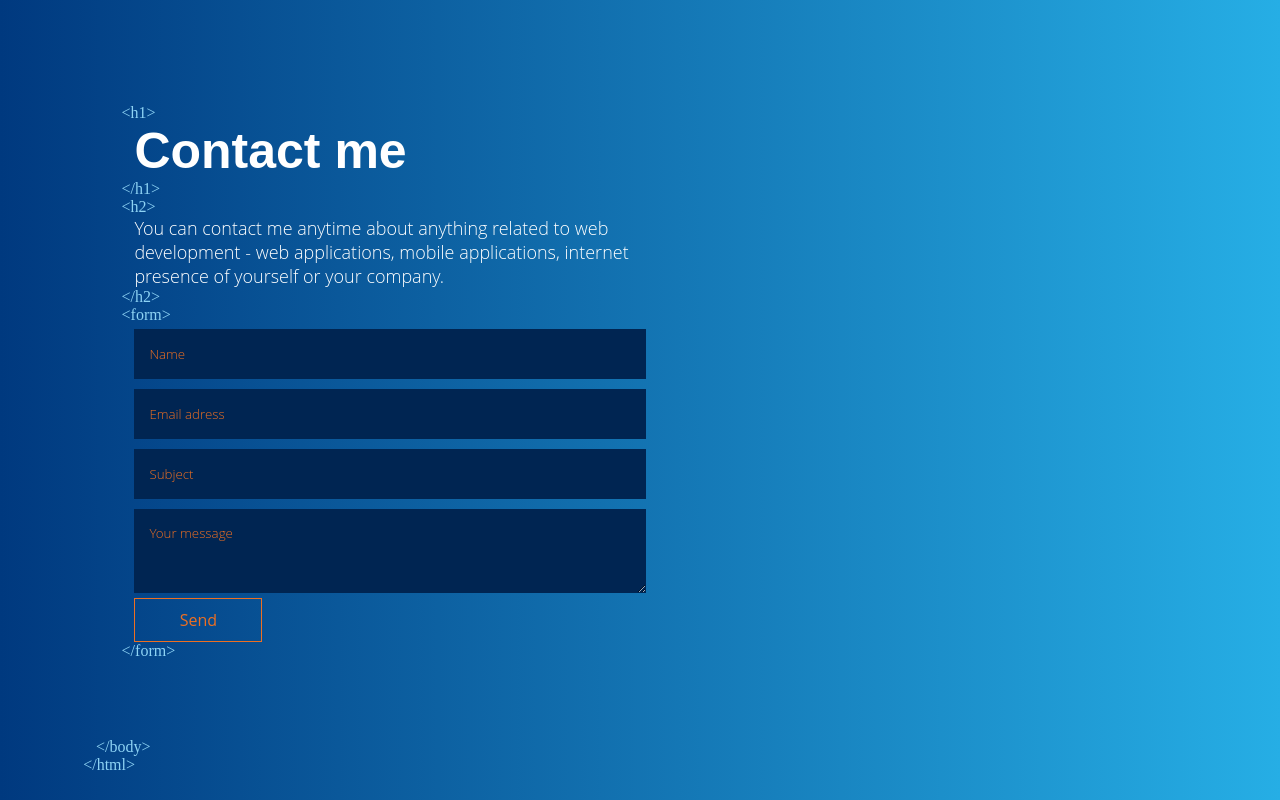
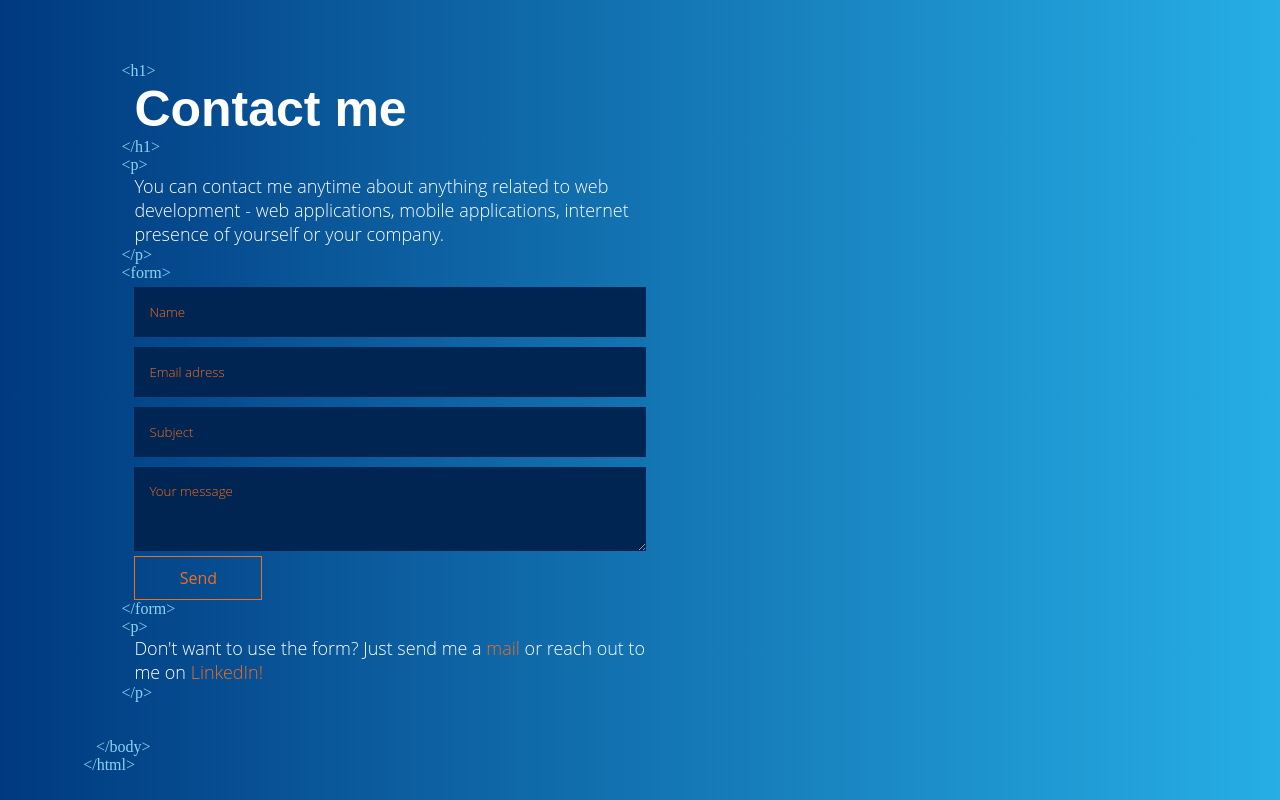
Before and after one commit to KingLouie1994/portfolio_page_1.3, a React (Create React App) app: page / in a window 1280 px wide. Shown: the part 2400-3200 px from the top of the page. Built offline with nearby package versions, Linux system fonts and the light colour scheme; a web font is replaced by a local one.

Commit message:
user gets info if form worked or not

```diff
--- a/src/components/Contact.js
+++ b/src/components/Contact.js
@@ -4,6 +4,8 @@ import React, { useState, useEffect } from "react";
 // Imports from third party libraries
 import { useForm } from "react-hook-form";
 import emailjs from "emailjs-com";
+import { ToastContainer, toast } from "react-toastify";
+import "react-toastify/dist/ReactToastify.min.css";
 
 // Imports for styling
 import styled from "styled-components";
@@ -25,6 +27,31 @@ const Contact = () => {
 
   const { register, errors, handleSubmit, reset } = useForm();
 
+  const toastifySuccess = () => {
+    toast.success("Message sent!", {
+      position: "bottom-right",
+      autoClose: 10000,
+      hideProgressBar: false,
+      closeOnClick: true,
+      pauseOnHover: true,
+      draggable: false,
+      className: "submit-feedback success",
+      toastId: "notifyToast",
+    });
+  };
+
+  const toastifyError = () => {
+    toast.error("Something went wrong, just send me a mail!", {
+      position: "bottom-right",
+      autoClose: 5000,
+      hideProgressBar: false,
+      closeOnClick: true,
+      pauseOnHover: true,
+      draggable: true,
+      progress: undefined,
+    });
+  };
+
   const onSubmit = async (data) => {
     try {
       const templateParams = {
@@ -40,11 +67,12 @@ const Contact = () => {
         process.env.REACT_APP_USER_ID
       );
       reset();
+      toastifySuccess();
     } catch (e) {
       console.log(e);
+      toastifyError();
     }
   };
-
 
   return (
     <React.Fragment>
@@ -59,13 +87,13 @@ const Contact = () => {
             <p>{"<h1>"}</p>
             <h1>Contact me</h1>
             <p>{"</h1>"}</p>
-            <p>{"<h2>"}</p>
+            <p>{"<p>"}</p>
             <h2>
               You can contact me anytime about anything related to web
               development - web applications, mobile applications, internet
               presence of yourself or your company.
             </h2>
-            <p>{"</h2>"}</p>
+            <p>{"</p>"}</p>
             <p>{"<form>"}</p>
             <StyledContactLeftForm onSubmit={handleSubmit(onSubmit)} noValidate>
               <StyledContactLeftInput
@@ -124,8 +152,31 @@ const Contact = () => {
                 <span className="errorMessage">Please enter a message</span>
               )}
               <button type="submit">Send</button>
+              <ToastContainer />
             </StyledContactLeftForm>
             <p>{"</form>"}</p>
+            <p>{"<p>"}</p>
+            <h2>
+              Don't want to use the form? Just send me a{" "}
+              <StyledContactLink
+                target="_blank"
+                rel="noopener noreferrer"
+                href="mailto:luis.schekerka@gmail.com"
+                style={{ color: "#ed6f22" }}
+              >
+                mail
+              </StyledContactLink>{" "}
+              or reach out to me on{" "}
+              <StyledContactLink
+                target="_blank"
+                rel="noopener noreferrer"
+                href="https://www.linkedin.com/in/luisschekerka/"
+                style={{ color: "#ed6f22" }}
+              >
+                LinkedIn!
+              </StyledContactLink>
+            </h2>
+            <p>{"</p>"}</p>
           </StyledContactLeftText>
           <div>
             <p style={{ paddingLeft: "1vw" }}>{"</body>"}</p>
@@ -307,4 +358,8 @@ const StyledContactLeftTextarea = styled.textarea`
   }
 `;
 
+const StyledContactLink = styled.a`
+  text-decoration: none;
+`;
+
 export default Contact;
--- a/src/components/Navigation.js
+++ b/src/components/Navigation.js
@@ -279,6 +279,7 @@ const StyledNavigationSocial = styled.div`
   bottom: 30px;
   @media (max-width: 2000px) and (orientation: landscape) {
     height: 7%;
+    bottom: 80px;
   }
   @media (max-width: 1200px) and (orientation: landscape) {
     height: 9%;
--- a/src/styles/GlobalStyle.js
+++ b/src/styles/GlobalStyle.js
@@ -40,7 +40,16 @@ body{
         -webkit-text-fill-color: #ed6f22;
         -webkit-box-shadow: 0 0 0 0 #002552 inset;
         transition: background-color 5000s ease-in-out 0s;
-}
+    }
+    textarea::-webkit-scrollbar {
+        width: 0.3rem;
+    }
+    textarea::-webkit-scrollbar-track {
+        background: #002552;
+    }
+    textarea::-webkit-scrollbar-thumb {
+        background: #ed6f22;
+    }
 }
 
 h1 {
```
